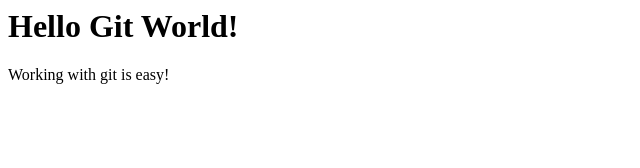
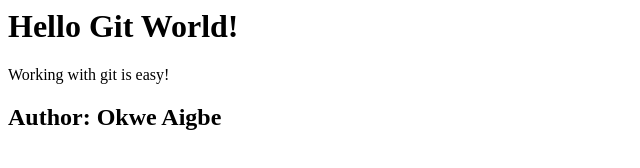
Before and after one commit to Okwe/GitFirstEduado, a plain HTML site: page index.html in a window 1280 px wide. Shown: the whole page, without its empty margins (0-640 px from the left). Drawn offline with Linux system fonts and the light colour scheme.

Commit message:
I have added my name as the document author. I also added a header to the file.

```diff
--- a/index.html
+++ b/index.html
@@ -3,3 +3,5 @@
 <div>
   <p>Working with git is easy!</p>
 </div>
+
+<h2>Author: Okwe Aigbe</h2>
```
